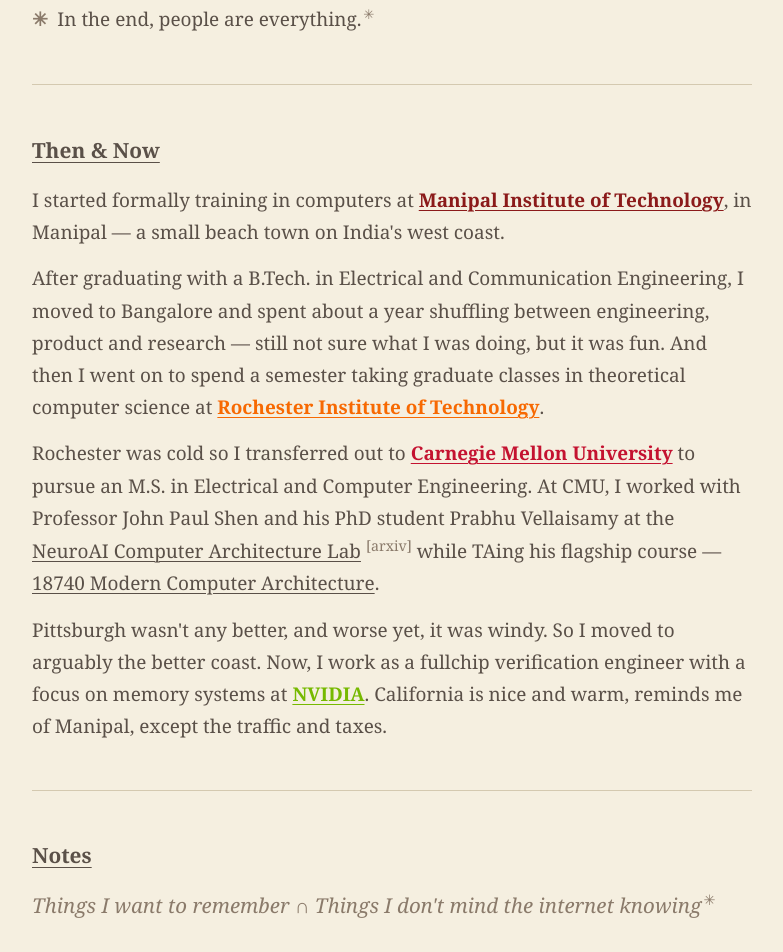
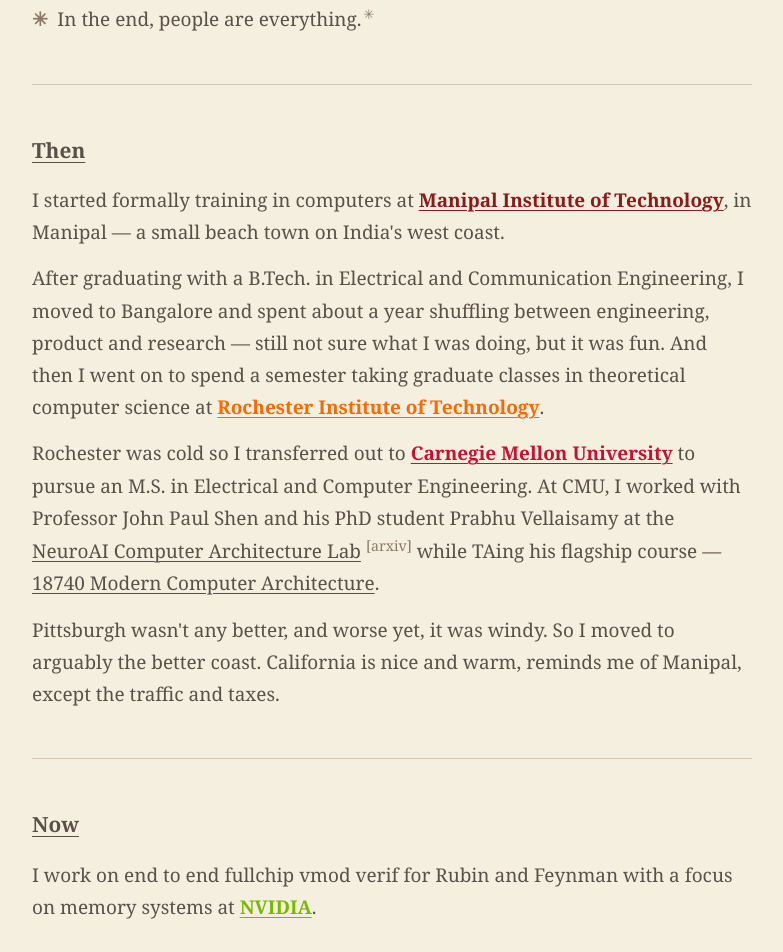
Before and after one commit to notsheesh/notsheesh.github.io, a React (Vite) app: page / in a window 1280 px wide. Shown: the part 640-1592 px from the top of the page, without its empty margins (298-1081 px from the left). Built offline with nearby package versions, Linux system fonts and the light colour scheme; a web font is replaced by a local one.

Commit message:
split then and now sections

```diff
--- a/src/components/Sidebar.jsx
+++ b/src/components/Sidebar.jsx
@@ -36,7 +36,8 @@ function useFontMode() {
 const NAV = [
   { href: '#',          label: 'Home' },
   { href: '#beliefs',   label: 'Beliefs' },
-  { href: '#now',       label: 'Then & Now' },
+  { href: '#then',      label: 'Then' },
+  { href: '#now',       label: 'Now' },
   { href: '#notes',     label: 'Notes' },
   // { href: '#pieces',    label: 'Jigsaw Pieces' },
   // { href: '#notebook',  label: 'Notebook' },
--- a/src/sections/ThenAndNow.jsx
+++ b/src/sections/ThenAndNow.jsx
@@ -15,12 +15,29 @@ const hl = (school) => ({
   ...HL[school],
 })
 
+const sectionStyle = { display: 'flex', flexDirection: 'column', gap: 14 }
+
+const headingStyle = {
+  fontSize: '1.1rem',
+  fontWeight: 600,
+  marginBottom: 2,
+  color: 'var(--text)',
+  textDecoration: 'underline',
+  textUnderlineOffset: '0.2em',
+  textDecorationThickness: '1px',
+}
+
+const separatorStyle = {
+  border: 'none',
+  borderTop: '1px solid var(--line)',
+  margin: '48px 0',
+}
+
 export default function ThenAndNow() {
   return (
-    <section id="now" style={{ display: 'flex', flexDirection: 'column', gap: 14 }}>
-      <h2 style={{ fontSize: '1.1rem', fontWeight: 600, marginBottom: 2, color: 'var(--text)', textDecoration: 'underline', textUnderlineOffset: '0.2em', textDecorationThickness: '1px' }}>
-        Then &amp; Now
-      </h2>
+    <>
+      <section id="then" style={sectionStyle}>
+        <h2 style={headingStyle}>Then</h2>
 
         <p>
           I started formally training in computers at{' '}
@@ -64,10 +81,20 @@ export default function ThenAndNow() {
         <p>
           Pittsburgh wasn't any better, and worse yet, it was windy.
           So I moved to arguably the better coast.
-        Now, I work as a fullchip verification engineer with a focus on memory systems at{' '}
-        <span style={hl('nvidia')}>NVIDIA</span>.
           California is nice and warm, reminds me of Manipal, except the traffic and taxes.
         </p>
       </section>
+
+      <hr style={separatorStyle} />
+
+      <section id="now" style={sectionStyle}>
+        <h2 style={headingStyle}>Now</h2>
+
+        <p>
+          I work on end to end fullchip vmod verif for Rubin and Feynman with a focus on memory systems at{' '}
+          <span style={hl('nvidia')}>NVIDIA</span>.
+        </p>
+      </section>
+    </>
   )
 }
```
Lines whose indentation alone changed are shown as unchanged.
